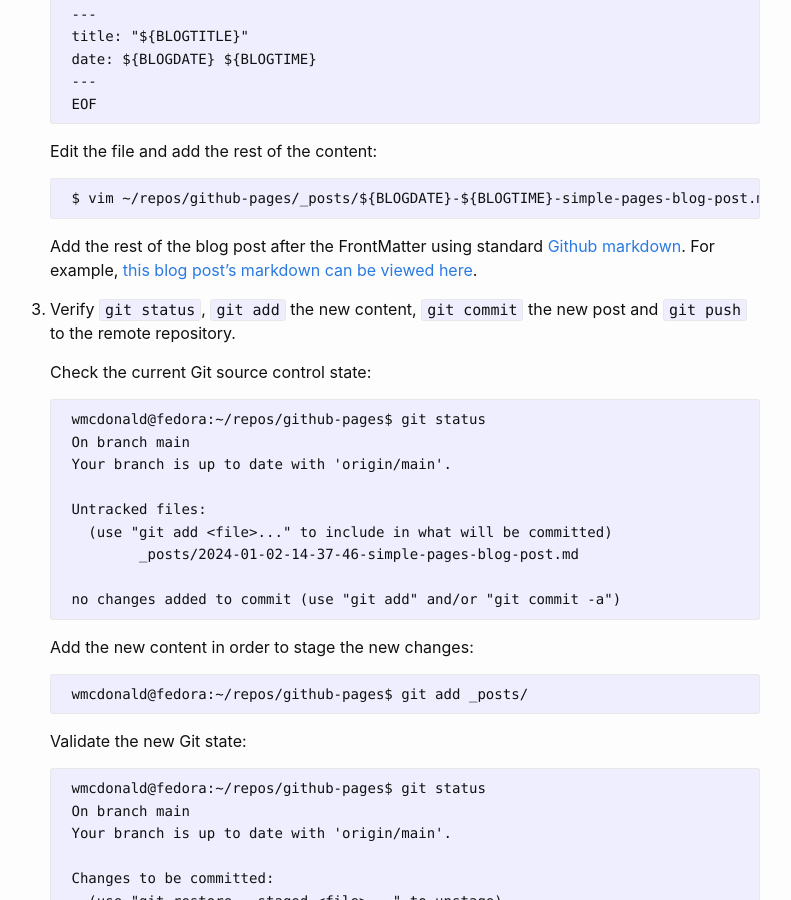
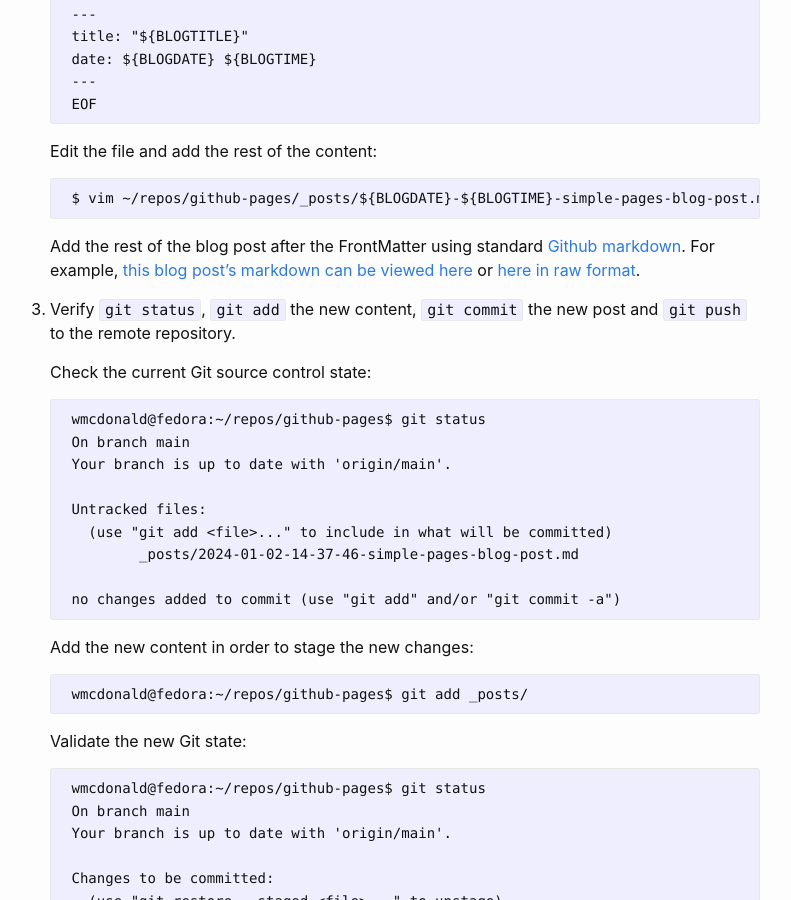
Before and after one commit to wmcdonald404/wmcdonald404.github.io, a Jekyll site: the page built from _posts/2024-01-02-14-37-46-github-pages-simple-blog.md, in a window 1280 px wide and 900 px high, scrolled down 982 px. Shown: the whole window, without its empty margins (250-1041 px from the left). Built offline with Jekyll 4.4.1, drawn with Linux system fonts in a browser that asks for light colours; our own code applies the rules of GitHub Pages for plain Markdown files.

Commit message:
Fix example link back to this page.

````diff
--- a/_posts/2024-01-02-14-37-46-github-pages-simple-blog.md
+++ b/_posts/2024-01-02-14-37-46-github-pages-simple-blog.md
@@ -39,7 +39,9 @@ This post summarises a simple workflow to add new posts to an existing Github pa
     $ vim ~/repos/github-pages/_posts/${BLOGDATE}-${BLOGTIME}-simple-pages-blog-post.md
     ```
 
-    Add the rest of the blog post after the FrontMatter using standard [Github markdown](https://docs.github.com/en/get-started/writing-on-github/getting-started-with-writing-and-formatting-on-github/basic-writing-and-formatting-syntax). For example, [this blog post's markdown can be viewed here](https://github.com/wmcdonald404/github-pages/blob/main/_posts/2024-01-02-14-37-46-simple-pages-blog-post.md#further-reading).
+    Add the rest of the blog post after the FrontMatter using standard [Github markdown](https://docs.github.com/en/get-started/writing-on-github/getting-started-with-writing-and-formatting-on-github/basic-writing-and-formatting-syntax). For example, [this blog post's markdown can be viewed here](https://github.com/wmcdonald404/github-pages/blob/main/_posts/2024-01-02-14-37-46-github-pages-simple-blog.md?plain=1) or [here in raw format](https://raw.githubusercontent.com/wmcdonald404/github-pages/refs/heads/main/_posts/2024-01-02-14-37-46-github-pages-simple-blog.md).
+
+
 
 3. Verify `git status`, `git add` the new content, `git commit` the new post and `git push` to the remote repository.
 
````
